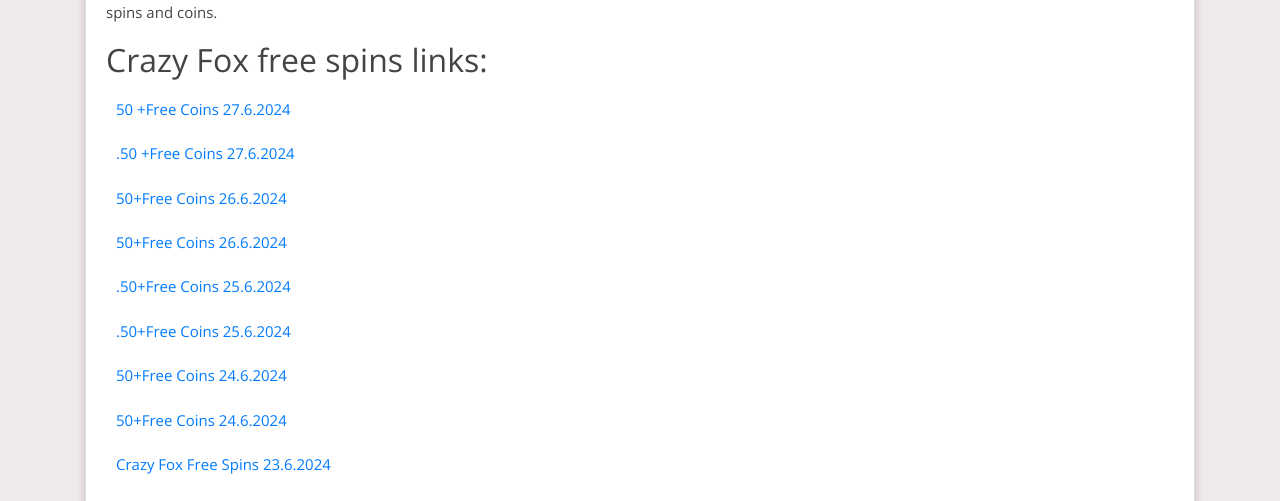
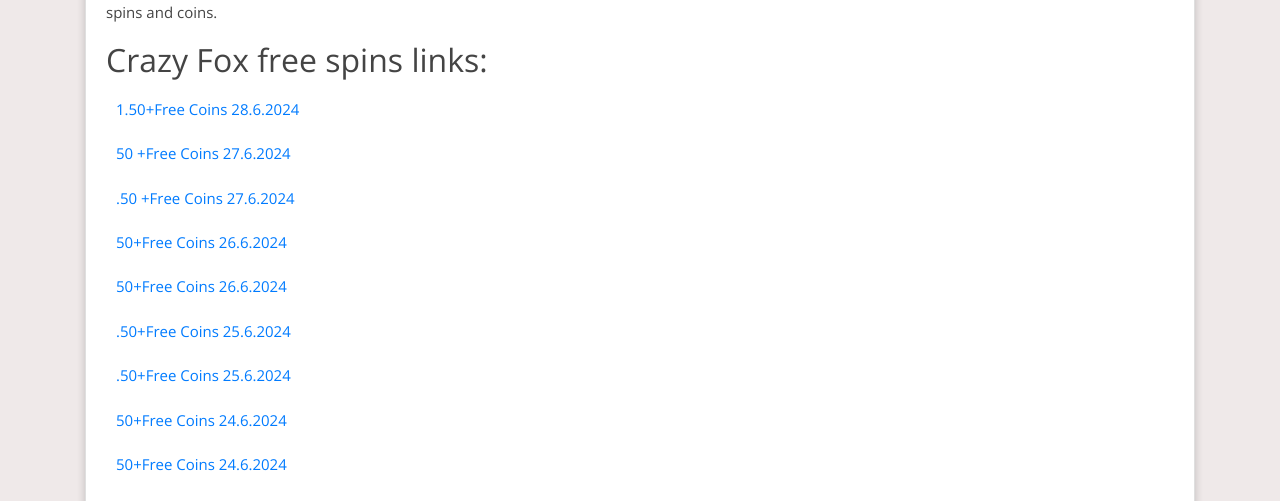
Before and after one commit to Prollad99/bs-net, a Jekyll site: the page built from _posts/Free Spins/2024-06-16-crazy-fox-free-spins.md, in a window 1280 px wide and 900 px high. Shown: the part 394-895 px from the top of the window. Built offline with Jekyll 4.4.1, drawn with Linux system fonts in a browser that asks for light colours; nearby versions of some CDN libraries; comment, search, counter and statistics services are not loaded.

Commit message:
Update crazy-fox reward links

```diff
--- a/_includes/crazy-fox.html
+++ b/_includes/crazy-fox.html
@@ -1,4 +1,5 @@
 <html><body><div class="reward"><ul>
+<li><a href="https://rwys.xyz/?code=Fsy2">1.50+free coins 28.6.2024</a></li>
 <li><a href="https://rwys.xyz/?code=FntR">50 +free coins 27.6.2024</a></li>
 <li><a href="https://rwys.xyz/?code=Fpvp">.50 +free coins 27.6.2024</a></li>
 <li><a href="https://rwys.xyz/?code=Fkqu">50+free coins 26.6.2024</a></li>
--- a/links-json/crazy-fox.json
+++ b/links-json/crazy-fox.json
@@ -1,4 +1,8 @@
 [
+  {
+    "href": "https://rwys.xyz/?code=Fsy2",
+    "text": "1.50+free coins 28.6.2024"
+  },
   {
     "href": "https://rwys.xyz/?code=FntR",
     "text": "50 +free coins 27.6.2024"
```
